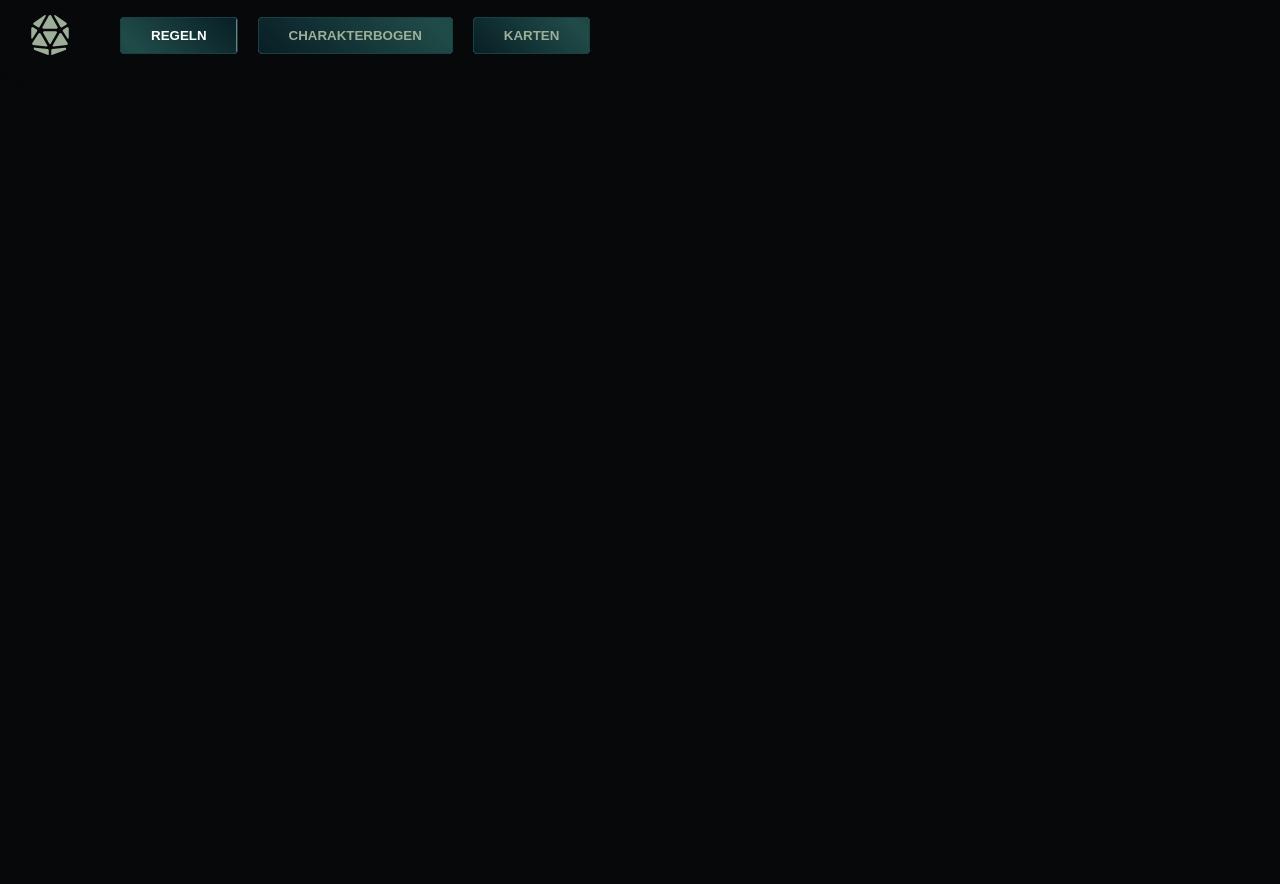
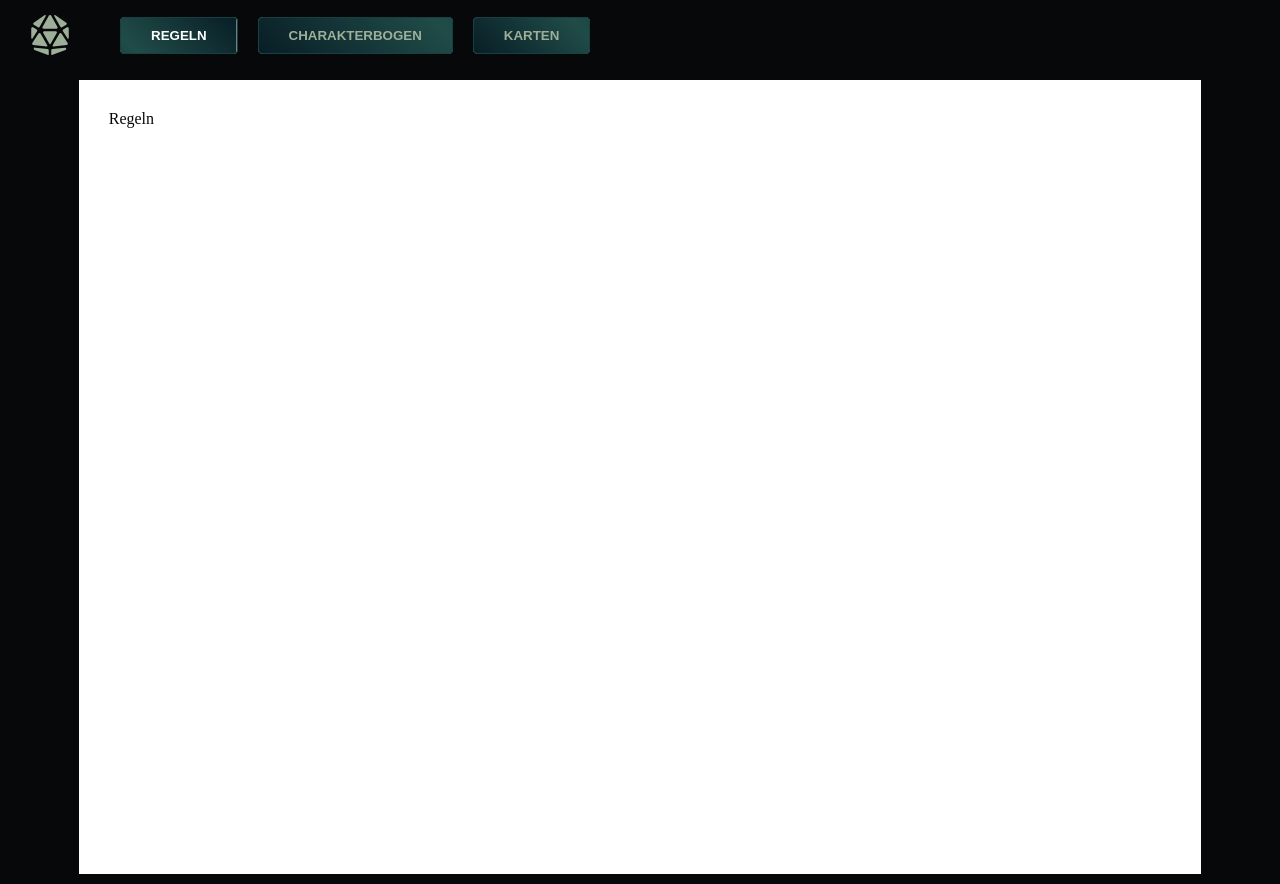
Before and after one commit to Paraldos/dungeoncrawl, a Vue app: page / in a window 1280 px wide. Both pictures are taken after a click on the button "REGELN". Before the commit the page ends 800 px from the top, so only its background shows below. Built offline with nearby package versions, Linux system fonts and the light colour scheme.

Commit message:
sections

```diff
--- a/src/components/charakterbogen/Charakterbogen.vue
+++ b/src/components/charakterbogen/Charakterbogen.vue
@@ -1,7 +1,7 @@
 <script setup></script>
 
 <template>
-  <p>Charakterbogen</p>
+  <section>Charakterbogen</section>
 </template>
 
 <style></style>
--- a/src/components/regeln/Regeln.vue
+++ b/src/components/regeln/Regeln.vue
@@ -1,7 +1,7 @@
 <script setup></script>
 
 <template>
-  <p>Regeln</p>
+  <section>Regeln</section>
 </template>
 
 <style></style>
```
